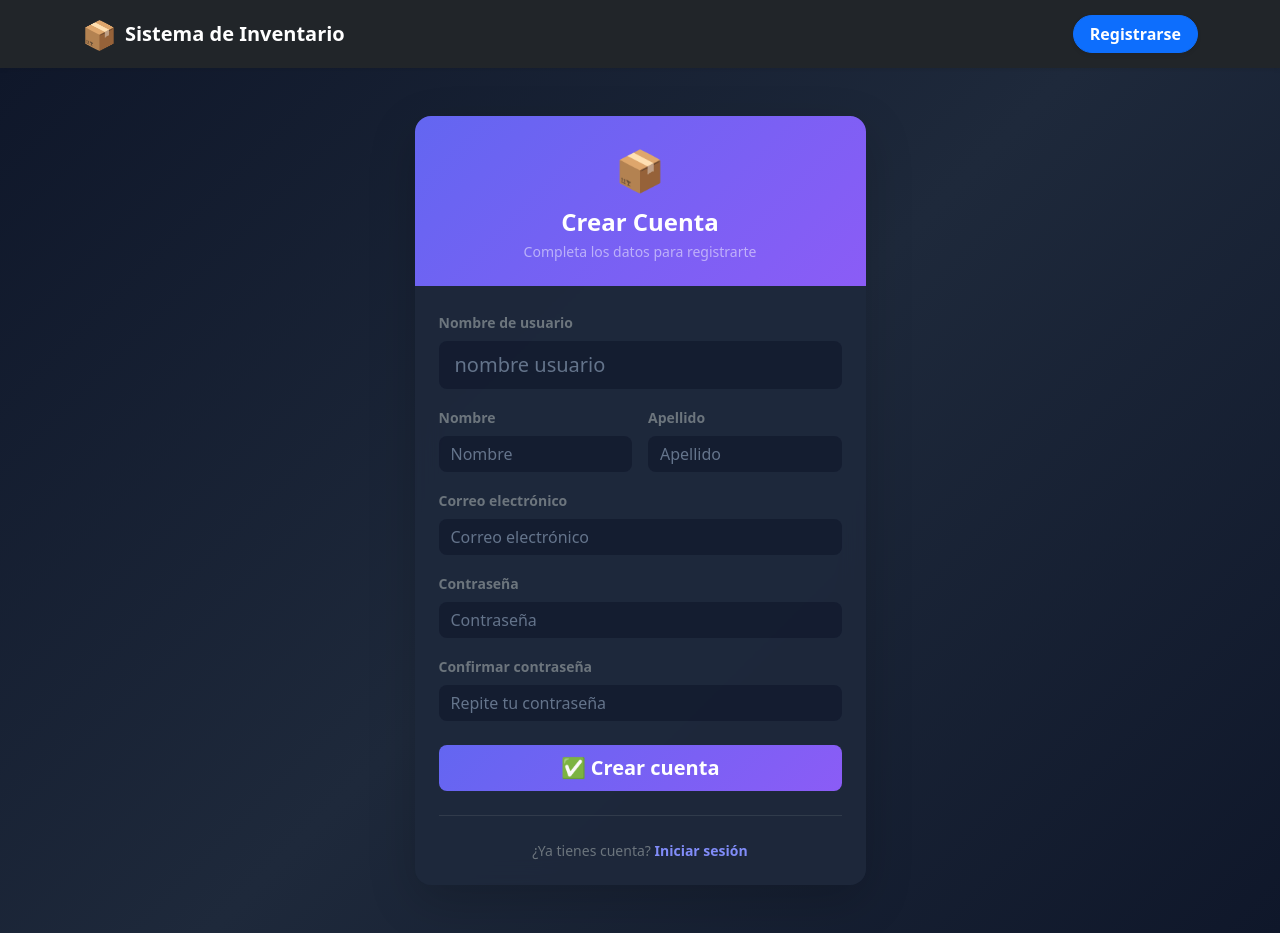
After one commit to Jerito21/clase_dj, a Django app: page /register/ in a window 1280 px wide. The commit adds this page. Run offline with Django 5.2, Linux system fonts and the light colour scheme; some libraries are stand-ins or nearby versions.

Commit message:
creacion del crud y modificaciones de diseño

```diff
--- a/invetario_django/dcrm/dcrm/settings.py
+++ b/invetario_django/dcrm/dcrm/settings.py
@@ -86,6 +86,8 @@ DATABASES = {
     }
 }
 
+LOGIN_URL = 'home'
+
 
 # Password validation
 # https://docs.djangoproject.com/en/5.0/ref/settings/#auth-password-validators
--- /dev/null
+++ b/invetario_django/dcrm/website/forms.py
@@ -0,0 +1,74 @@
+#website/forms.py
+# Importación de librerías y funciones para la creación de formularios en Django
+from django import forms  # para crear formularios en Django y sus campos.
+from django.contrib.auth.forms import UserCreationForm  # formulario de registro basado en el modelo User de Django.
+from django.contrib.auth.models import User  # modelo de usuario de Django.
+# Nota: Record no existe en este proyecto. El modelo principal es Product.
+# Si en el futuro se necesita un formulario basado en Product, se importaría así:
+# from .models import Product
+
+
+# Formulario de registro de usuarios personalizado que hereda de UserCreationForm
+class SignUpForm(UserCreationForm):
+    # Campo adicional: correo electrónico
+    email = forms.EmailField(
+        label='',
+        widget=forms.EmailInput(attrs={
+            'class': 'form-control form-control-lg rounded-3 border-0',
+            'placeholder': 'Correo electrónico',
+        })
+    )
+
+    # Campos de nombre y apellido
+    first_name = forms.CharField(
+        label='',
+        max_length=30,
+        widget=forms.TextInput(attrs={
+            'class': 'form-control rounded-3 border-0',
+            'placeholder': 'Nombre',
+        })
+    )
+    last_name = forms.CharField(
+        label='',
+        max_length=30,
+        widget=forms.TextInput(attrs={
+            'class': 'form-control rounded-3 border-0',
+            'placeholder': 'Apellido',
+        })
+    )
+
+    class Meta:
+        # Especifica que el modelo asociado es el modelo User de Django
+        model = User
+        # Campos que se incluirán en el formulario de registro
+        fields = ['username', 'first_name', 'last_name', 'email', 'password1', 'password2']
+
+    def __init__(self, *args, **kwargs) -> None:
+        # Llama al constructor de la clase padre (UserCreationForm)
+        super(SignUpForm, self).__init__(*args, **kwargs)
+
+        # --- Campo: username ---
+        self.fields['username'].widget.attrs['class'] = 'form-control form-control-lg rounded-3 border-0'
+        self.fields['username'].widget.attrs['placeholder'] = 'Nombre de usuario'
+        self.fields['username'].label = ''
+        self.fields['username'].help_text = (
+            '<span class="text-muted small">Requerido. 150 caracteres máximo. '
+            'Solo letras, números y @/./+/-/_</span>'
+        )
+
+        # --- Campo: password1 (contraseña) ---
+        self.fields['password1'].widget.attrs['class'] = 'form-control form-control-lg rounded-3 border-0'
+        self.fields['password1'].widget.attrs['placeholder'] = 'Contraseña'
+        self.fields['password1'].label = ''
+        self.fields['password1'].help_text = (
+            '<span class="text-muted small">Mínimo 8 caracteres. '
+            'No puede ser completamente numérica.</span>'
+        )
+
+        # --- Campo: password2 (confirmar contraseña) ---
+        self.fields['password2'].widget.attrs['class'] = 'form-control form-control-lg rounded-3 border-0'
+        self.fields['password2'].widget.attrs['placeholder'] = 'Confirma tu contraseña'
+        self.fields['password2'].label = ''
+        self.fields['password2'].help_text = (
+            '<span class="text-muted small">Ingresa la misma contraseña que antes, para verificación.</span>'
+        )
--- a/invetario_django/dcrm/website/models.py
+++ b/invetario_django/dcrm/website/models.py
@@ -1,5 +1,6 @@
 from django.db import models
 from django.contrib.auth.models import User
+
 
 class Product(models.Model):
     name = models.CharField(max_length=200, verbose_name="Nombre del Producto")
@@ -8,5 +9,6 @@ class Product(models.Model):
     user = models.ForeignKey(User, on_delete=models.CASCADE, related_name='products', verbose_name="Usuario Registrador")
     created_at = models.DateTimeField(auto_now_add=True, verbose_name="Fecha de Creación")
 
+
     def __str__(self):
         return f"{self.name} ({self.quantity})"
--- a/invetario_django/dcrm/website/templates/navbar.html
+++ b/invetario_django/dcrm/website/templates/navbar.html
@@ -4,7 +4,7 @@
     <!-- Brand -->
     <a href="{% url 'home' %}" class="navbar-brand d-flex align-items-center">
       <span class="fs-3 me-2">📦</span>
-      <span class="fw-bold font-monospace">Sistema de Inventario</span>
+      <span class="fw-bolder fst-normal fs-5">Sistema de Inventario</span>
     </a>
 
     <button class="navbar-toggler" type="button" data-bs-toggle="collapse" data-bs-target="#navbarText" aria-controls="navbarText" aria-expanded="false" aria-label="Toggle navigation">
@@ -16,25 +16,29 @@
       <ul class="navbar-nav me-auto mb-2 mb-lg-0 fw-medium">
         {% if user.is_authenticated %}
           <li class="nav-item">
-            <a class="nav-link" href="{% url 'home' %}">📋 Inventario</a>
+            <a class="nav-link" href="{% url 'home' %}">Inventario</a>
           </li>
           <li class="nav-item">
-            <a class="nav-link" href="{% url 'reportes' %}">📊 Reportes</a>
+            <a class="nav-link" href="{% url 'reportes' %}">Reportes</a>
           </li>
         {% endif %}
       </ul>
 
       <!-- Actions -->
-      <div class="d-flex align-items-center">
+      <div class="d-flex align-items-center gap-2">
         {% if user.is_authenticated %}
-          <span class="navbar-text me-4 d-flex align-items-center text-white">
+          <span class="navbar-text me-2 d-flex align-items-center text-white">
             <div class="rounded-circle bg-primary text-white d-flex align-items-center justify-content-center me-2 fw-bold" style="width: 32px; height: 32px;">
               {{ user.username|first|upper }}
             </div>
             {{ user.username }}
           </span>
           <a href="{% url 'logout' %}" class="btn btn-outline-danger fw-semibold rounded-pill px-3 shadow-sm transition">
-            🚪 Cerrar sesión
+            Cerrar sesión
+          </a>
+        {% else %}
+          <a href="{% url 'register' %}" class="btn btn-primary fw-semibold rounded-pill px-3 shadow-sm" id="btn-navbar-register">
+            Registrarse
           </a>
         {% endif %}
       </div>
--- /dev/null
+++ b/invetario_django/dcrm/website/templates/register.html
@@ -0,0 +1,188 @@
+{% extends 'base.html' %}
+{% load static %}
+
+{% block content %}
+<div class="min-vh-100 d-flex align-items-center justify-content-center py-5"
+     style="background: linear-gradient(135deg, #0f172a 0%, #1e293b 50%, #0f172a 100%);">
+
+  <div class="container">
+    <div class="row justify-content-center">
+      <div class="col-12 col-sm-10 col-md-8 col-lg-6 col-xl-5">
+
+        <!-- Card principal -->
+        <div class="card border-0 shadow-lg rounded-4 overflow-hidden"
+             style="background: rgba(30,41,59,0.95); backdrop-filter: blur(12px);">
+
+          <!-- Encabezado -->
+          <div class="card-header border-0 text-center py-4"
+               style="background: linear-gradient(135deg, #6366f1 0%, #8b5cf6 100%);">
+            <div class="mb-2 fs-1">📦</div>
+            <h1 class="h4 text-white fw-bold mb-1">Crear Cuenta</h1>
+            <p class="text-white-50 small mb-0">Completa los datos para registrarte</p>
+          </div>
+
+          <!-- Mensajes -->
+          <div class="px-4 pt-3">
+            {% if messages %}
+              {% for message in messages %}
+                <div class="alert alert-{% if 'error' in message.tags %}danger{% else %}success{% endif %} alert-dismissible fade show rounded-3 py-2" role="alert">
+                  {{ message }}
+                  <button type="button" class="btn-close btn-close-white" data-bs-dismiss="alert"></button>
+                </div>
+              {% endfor %}
+            {% endif %}
+            {% if form.non_field_errors %}
+              <div class="alert alert-danger rounded-3 py-2" role="alert">
+                {% for error in form.non_field_errors %}
+                  <div>{{ error }}</div>
+                {% endfor %}
+              </div>
+            {% endif %}
+          </div>
+
+          <!-- Formulario -->
+          <div class="card-body px-4 pb-4 pt-2">
+            <form method="POST" action="{% url 'register' %}" novalidate>
+              {% csrf_token %}
+
+              <!-- Nombre de usuario -->
+              <div class="mb-3">
+                <label class="form-label text-secondary small fw-semibold">Nombre de usuario</label>
+                <input
+                  type="text"
+                  name="username"
+                  id="id_username"
+                  class="form-control form-control-lg rounded-3 border-0 {% if form.username.errors %}is-invalid{% endif %}"
+                  placeholder="{{ form.username.widget.attrs.placeholder|default:'nombre usuario' }}"
+                  value="{{ form.username.value|default:'' }}"
+                  style="background: rgba(15,23,42,0.6); color: #e2e8f0;"
+                >
+                {% if form.username.errors %}
+                  <div class="invalid-feedback">{{ form.username.errors|join:", " }}</div>
+                {% endif %}
+              </div>
+
+              <!-- Nombre y Apellido en fila -->
+              <div class="row g-3 mb-3">
+                <div class="col-6">
+                  <label class="form-label text-secondary small fw-semibold">Nombre</label>
+                  <input
+                    type="text"
+                    name="first_name"
+                    id="id_first_name"
+                    class="form-control rounded-3 border-0 {% if form.first_name.errors %}is-invalid{% endif %}"
+                    placeholder="Nombre"
+                    value="{{ form.first_name.value|default:'' }}"
+                    style="background: rgba(15,23,42,0.6); color: #e2e8f0;"
+                  >
+                  {% if form.first_name.errors %}
+                    <div class="invalid-feedback">{{ form.first_name.errors|join:", " }}</div>
+                  {% endif %}
+                </div>
+                <div class="col-6">
+                  <label class="form-label text-secondary small fw-semibold">Apellido</label>
+                  <input
+                    type="text"
+                    name="last_name"
+                    id="id_last_name"
+                    class="form-control rounded-3 border-0 {% if form.last_name.errors %}is-invalid{% endif %}"
+                    placeholder="Apellido"
+                    value="{{ form.last_name.value|default:'' }}"
+                    style="background: rgba(15,23,42,0.6); color: #e2e8f0;"
+                  >
+                  {% if form.last_name.errors %}
+                    <div class="invalid-feedback">{{ form.last_name.errors|join:", " }}</div>
+                  {% endif %}
+                </div>
+              </div>
+
+              <!-- Correo electrónico -->
+              <div class="mb-3">
+                <label class="form-label text-secondary small fw-semibold">Correo electrónico</label>
+                <input
+                  type="email"
+                  name="email"
+                  id="id_email"
+                  class="form-control rounded-3 border-0 {% if form.email.errors %}is-invalid{% endif %}"
+                  placeholder="Correo electrónico"
+                  value="{{ form.email.value|default:'' }}"
+                  style="background: rgba(15,23,42,0.6); color: #e2e8f0;"
+                >
+                {% if form.email.errors %}
+                  <div class="invalid-feedback">{{ form.email.errors|join:", " }}</div>
+                {% endif %}
+              </div>
+
+              <!-- Contraseña -->
+              <div class="mb-3">
+                <label class="form-label text-secondary small fw-semibold">Contraseña</label>
+                <input
+                  type="password"
+                  name="password1"
+                  id="id_password1"
+                  class="form-control rounded-3 border-0 {% if form.password1.errors %}is-invalid{% endif %}"
+                  placeholder="Contraseña"
+                  style="background: rgba(15,23,42,0.6); color: #e2e8f0;"
+                >
+                {% if form.password1.errors %}
+                  <div class="invalid-feedback">{{ form.password1.errors|join:", " }}</div>
+                {% endif %}
+              </div>
+
+              <!-- Confirmar contraseña -->
+              <div class="mb-4">
+                <label class="form-label text-secondary small fw-semibold">Confirmar contraseña</label>
+                <input
+                  type="password"
+                  name="password2"
+                  id="id_password2"
+                  class="form-control rounded-3 border-0 {% if form.password2.errors %}is-invalid{% endif %}"
+                  placeholder="Repite tu contraseña"
+                  style="background: rgba(15,23,42,0.6); color: #e2e8f0;"
+                >
+                {% if form.password2.errors %}
+                  <div class="invalid-feedback">{{ form.password2.errors|join:", " }}</div>
+                {% endif %}
+              </div>
+
+              <!-- Botón registrar -->
+              <div class="d-grid">
+                <button
+                  type="submit"
+                  id="btn-register-submit"
+                  class="btn btn-lg fw-bold rounded-3 text-white"
+                  style="background: linear-gradient(135deg, #6366f1, #8b5cf6); border: none; transition: opacity 0.2s;"
+                  onmouseover="this.style.opacity='0.85'" onmouseout="this.style.opacity='1'"
+                >
+                  ✅ Crear cuenta
+                </button>
+              </div>
+
+            </form>
+
+            <!-- Enlace a login -->
+            <hr class="border-secondary my-4">
+            <p class="text-center text-secondary mb-0 small">
+              ¿Ya tienes cuenta?
+              <a href="{% url 'home' %}" class="text-decoration-none fw-semibold" style="color: #818cf8;">
+                Iniciar sesión
+              </a>
+            </p>
+          </div>
+
+        </div>
+      </div>
+    </div>
+  </div>
+</div>
+
+<style>
+  .form-control::placeholder { color: #64748b; }
+  .form-control:focus {
+    background: rgba(15,23,42,0.8) !important;
+    border-color: #6366f1 !important;
+    box-shadow: 0 0 0 3px rgba(99,102,241,0.25) !important;
+    color: #e2e8f0 !important;
+  }
+</style>
+{% endblock %}
--- a/invetario_django/dcrm/website/urls.py
+++ b/invetario_django/dcrm/website/urls.py
@@ -9,4 +9,5 @@ urlpatterns = [
     path('edit_product/<int:pk>/', views.edit_product, name='edit_product'),
     path('reportes/', views.reportes, name='reportes'),
     path('export_csv/', views.export_csv, name='export_csv'),
+    path('register/', views.register_user, name='register'),
 ]
--- a/invetario_django/dcrm/website/views.py
+++ b/invetario_django/dcrm/website/views.py
@@ -3,6 +3,7 @@ from django.contrib.auth import authenticate, login, logout
 from django.contrib import messages
 from django.contrib.auth.decorators import login_required
 from .models import Product
+from .forms import SignUpForm
 from django.db.models import Sum, Count
 from django.http import HttpResponse
 from django.utils import timezone
@@ -44,6 +45,31 @@ def logout_user(request):
     logout(request)
     messages.success(request, "Sesión cerrada correctamente.")
     return redirect('home')
+
+
+def register_user(request):
+    """Vista de registro de nuevos usuarios usando SignUpForm."""
+    if request.user.is_authenticated:
+        return redirect('home')
+
+    if request.method == 'POST':
+        form = SignUpForm(request.POST)
+        if form.is_valid():
+            form.save()  # guarda el nuevo usuario en la base de datos
+            username = form.cleaned_data.get('username')
+            password = form.cleaned_data.get('password1')
+            # autenticar e iniciar sesión automáticamente
+            user = authenticate(request, username=username, password=password)
+            if user is not None:
+                login(request, user)
+                messages.success(request, f"¡Bienvenido {username}! Tu cuenta ha sido creada correctamente.")
+                return redirect('home')
+        else:
+            messages.error(request, "Error en el formulario. Verifica los datos ingresados.")
+    else:
+        form = SignUpForm()
+
+    return render(request, 'register.html', {'form': form})
 
 @login_required
 def add_product(request):
```
Also changed, not shown: invetario_django/dcrm/website/templates/home.html (+9 -4 lines), invetario_django/dcrm/db.sqlite3, invetario_django/dcrm/website/migrations/0002_alter_product_name.py (added).
